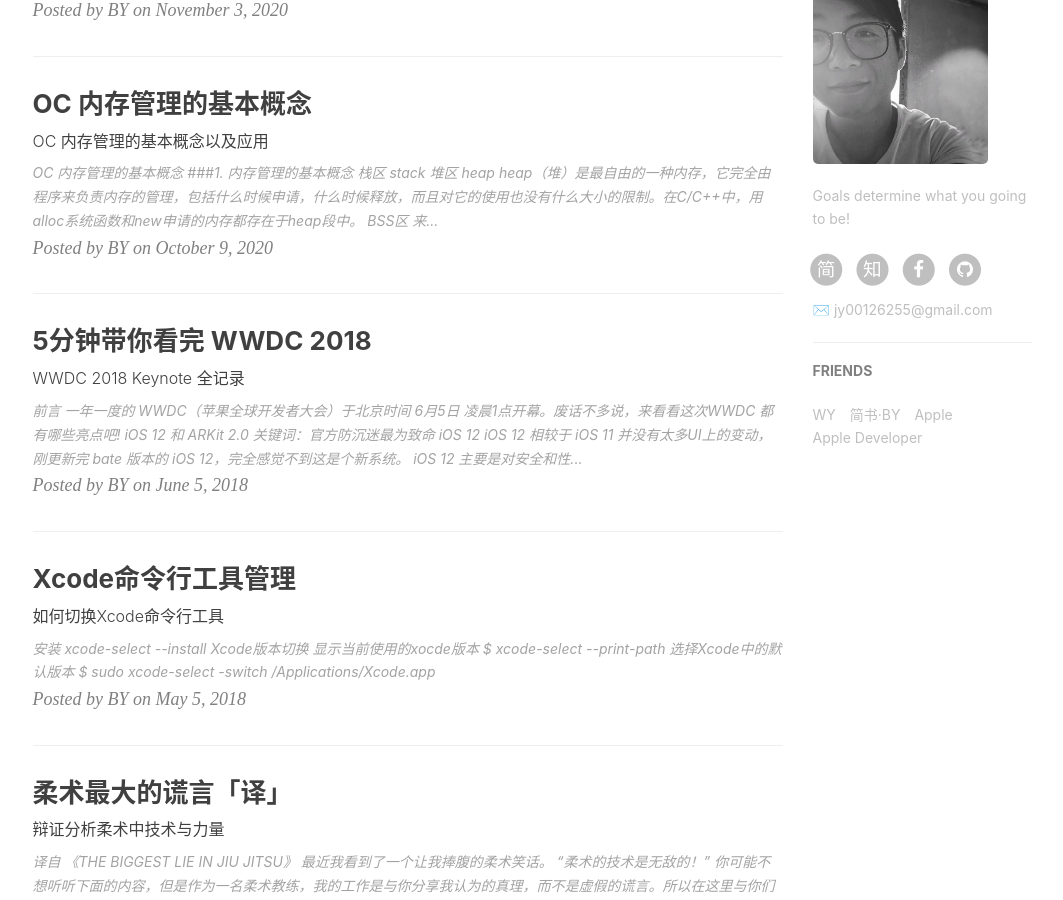
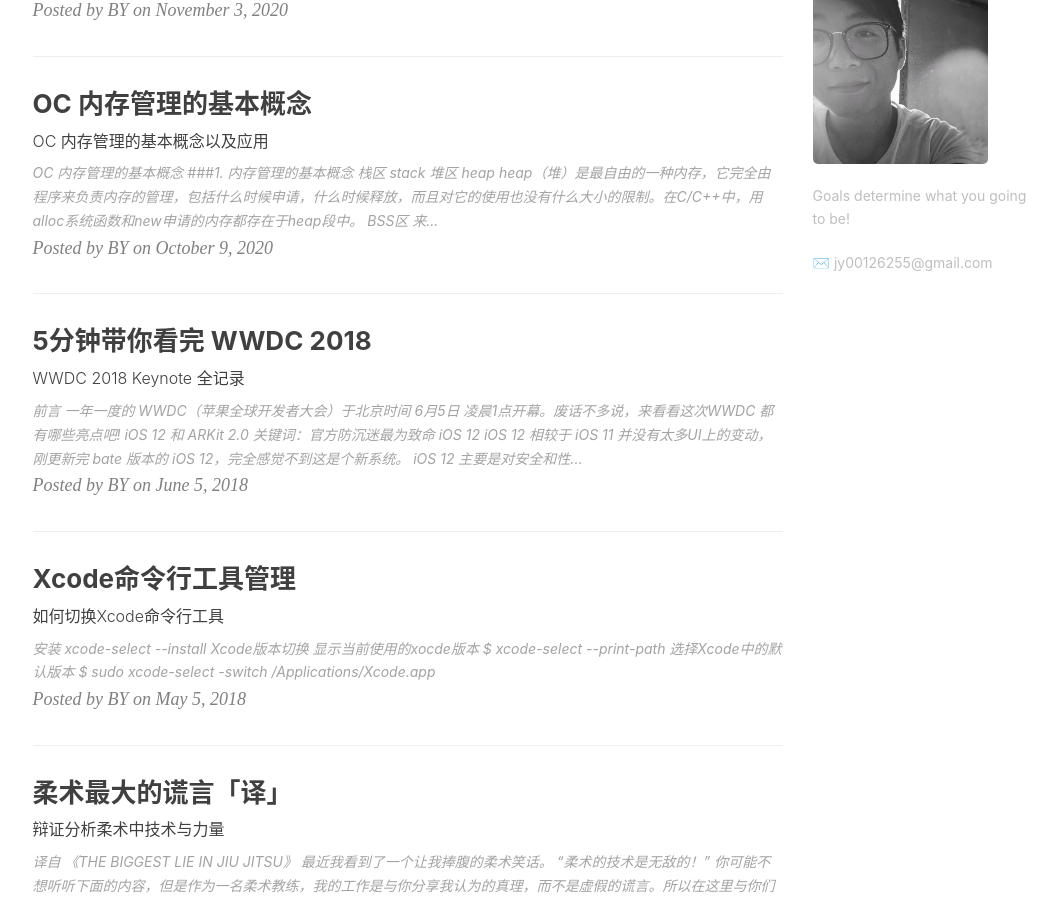
Before and after one commit to flashpz/flashpz.github.io, a Jekyll site: the page built from index.html, in a window 1280 px wide and 900 px high, scrolled down 880 px. Shown: the whole window, without its empty margins (135-1198 px from the left). Built offline with Jekyll 4.4.1, drawn with Linux system fonts in a browser that asks for light colours; nearby versions of some CDN libraries; the list of posts is cut into pages by our own code; comment, search, counter and statistics services are not loaded; part of the change alters nothing that is shown.

Commit message:
Update _config.yml

```diff
--- a/_config.yml
+++ b/_config.yml
@@ -7,7 +7,7 @@ description: "Every failure is leading towards success."
 keyword: "BY, BY Blog, 鲁班的博客, flashpz,产品经理,商业模式"
 url: "http://flashpz.github.io"          # your host, for absolute URL
 baseurl: ""      # for example, '/blog' if your blog hosted on 'host/blog'
-github_repo: "https://github.com/qiubaiying/qiubaiying.github.io.git" # you code repository
+github_repo: "https://github.com/flashpz/flashpz.github.io.git" # you code repository
 
 # Sidebar settings
 sidebar: true                           # whether or not using Sidebar.
@@ -18,12 +18,12 @@ sidebar-avatar: /img/about-BY-gentle.jpg      # use absolute URL, seeing it's us
 
 # SNS settings
 RSS: false
-# weibo_username:     qiubaiying
-zhihu_username:     qiubaiying
-github_username:    qiubaiying
-facebook_username:  baiying.qiu.7
-jianshu_username:   e71990ada2fd
-#twitter_username:   qiubaiying
+# weibo_username:
+zhihu_username:
+github_username:
+facebook_username:
+jianshu_username:
+#twitter_username:
 
 
 
@@ -97,18 +97,18 @@ service-worker: true
 
 
 # Friends
-friends: [
-    {
-        title: "WY",
-        href: "http://zhengwuyang.com"
-    },{
-        title: "简书·BY",
-        href: "http://www.jianshu.com/u/e71990ada2fd"
-    },{
-        title: "Apple",
-        href: "https://apple.com"
-    },{
-        title: "Apple Developer",
-        href: "https://developer.apple.com/"
-    }
-]
+# friends: [
+#    {
+#        title: "WY",
+#        href: "http://zhengwuyang.com"
+#    },{
+#        title: "简书·BY",
+#        href: "http://www.jianshu.com/u/e71990ada2fd"
+#    },{
+#        title: "Apple",
+#        href: "https://apple.com"
+#    },{
+#        title: "Apple Developer",
+#        href: "https://developer.apple.com/"
+#    }
+# ]
```
